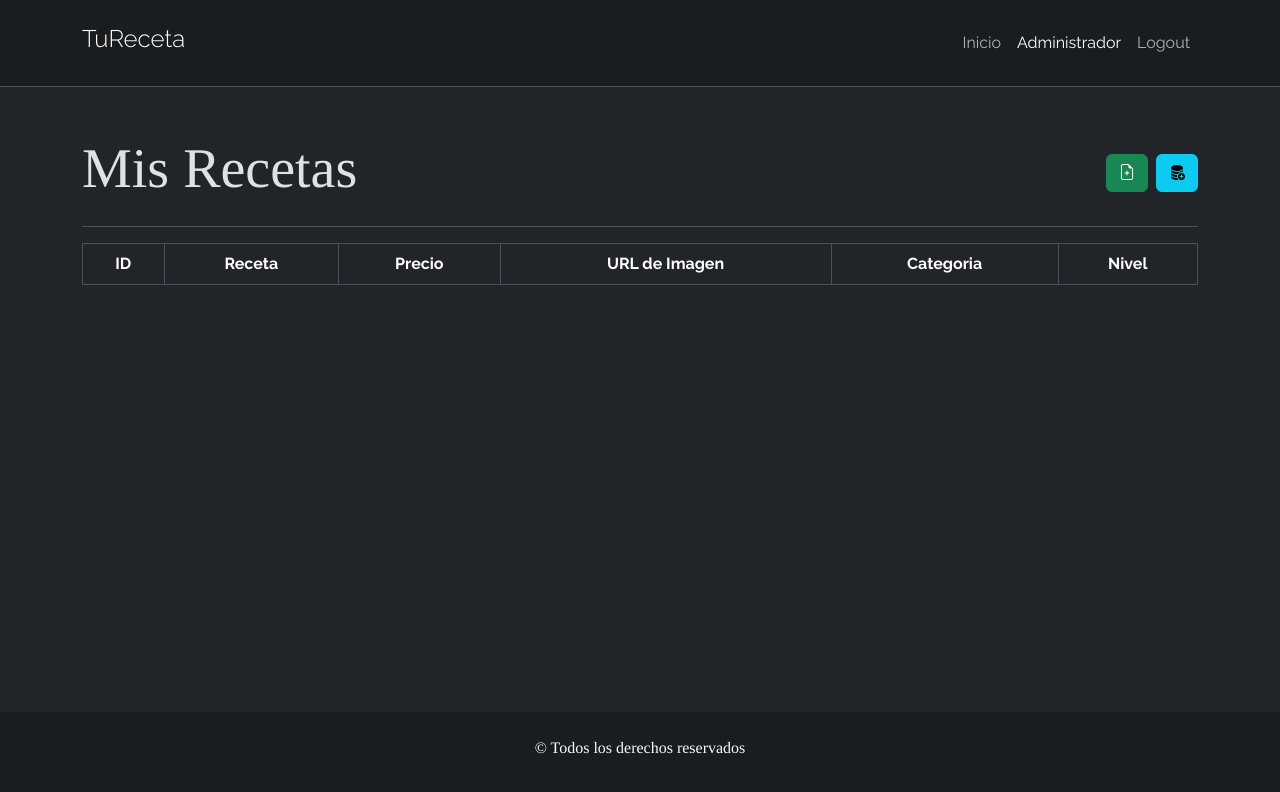
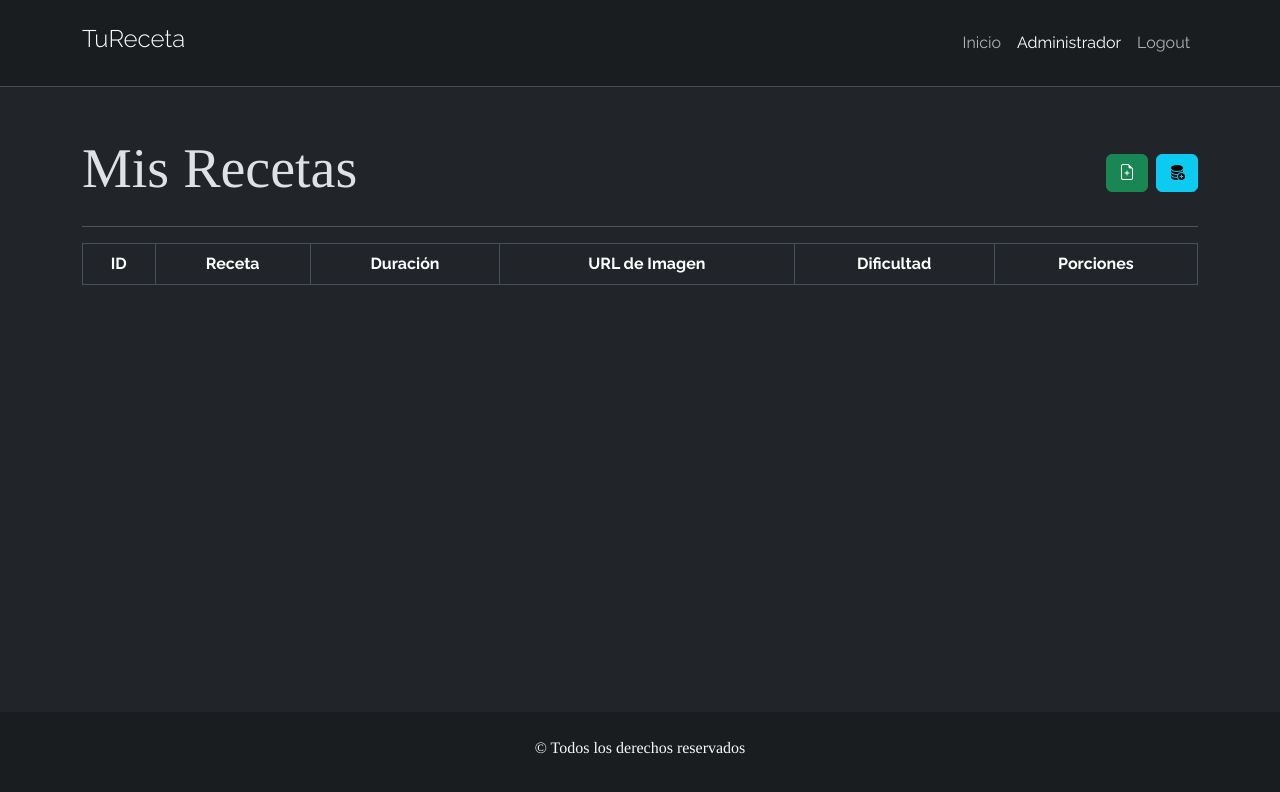
Before and after one commit to juanchiblanco/react-blogRecetas, a React (Vite) app: page /administrador in a window 1280 px wide. Shown: the top 792 px of the page. Built offline with nearby package versions, Linux system fonts and the light colour scheme; sample sign-in values are in the browser's storage.

Commit message:
cambie los th de la tabla del administrador

```diff
--- a/src/components/pages/Administrador.jsx
+++ b/src/components/pages/Administrador.jsx
@@ -28,10 +28,10 @@ const Administrador = () => {
           <tr className="text-center">
             <th>ID</th>
             <th>Receta</th>
-            <th>Precio</th>
+            <th>Duración</th>
             <th>URL de Imagen</th>
-            <th>Categoria</th>
-            <th>Nivel</th>
+            <th>Dificultad</th>
+            <th>Porciones</th>
           </tr>
         </thead>
         <tbody></tbody>
```
